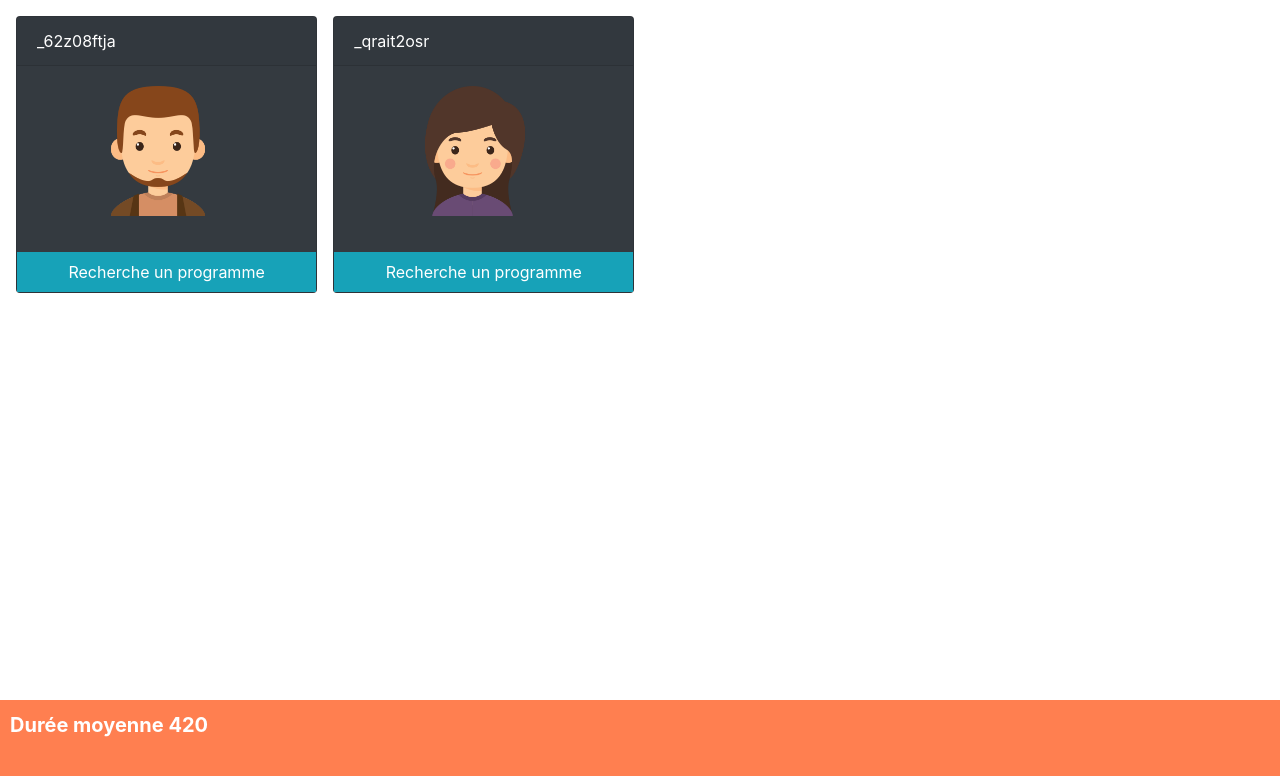
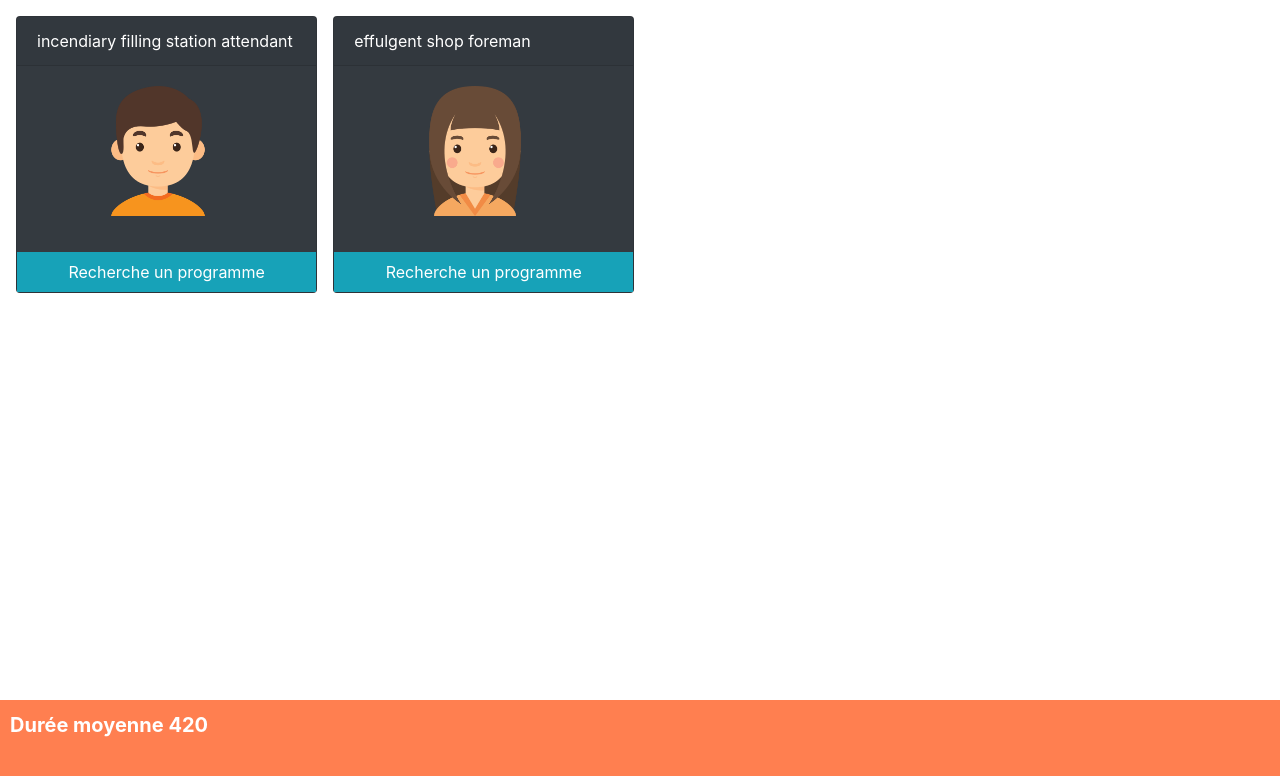
Before and after one commit to morgandruesne/ProjectWeek2019, a React (Create React App) app: page /collabo in a window 1280 px wide. Shown: the top 776 px of the page. Built offline with nearby package versions, Linux system fonts and the light colour scheme.

Commit message:
Adding names

```diff
--- a/src/component/collabo.js
+++ b/src/component/collabo.js
@@ -5,9 +5,17 @@ const IDLE_STATUS = "Recherche un programme";
 const AD_STATUS = "Regarde des publicités";
 const WATCH_STATUS = "Regarde du contenu";
 
+const adjectives = ["adamant", "adroit", "amatory", "animistic", "antic", "arcadian", "baleful", "bellicose", "bilious", "boorish", "calamitous", "caustic", "cerulean", "comely", "concomitant", "contumacious", "corpulent", "crapulous", "defamatory", "didactic", "dilatory", "dowdy", "efficacious", "effulgent", "egregious", "endemic", "equanimous", "execrable", "fastidious", "feckless", "fecund", "friable", "fulsome", "garrulous", "guileless", "gustatory", "heuristic", "histrionic", "hubristic", "incendiary", "insidious", "insolent", "intransigent", "inveterate", "invidious", "irksome", "jejune", "jocular", "judicious", "lachrymose", "limpid", "loquacious", "luminous", "mannered", "mendacious", "meretricious", "minatory", "mordant", "munificent", "nefarious", "noxious", "obtuse", "parsimonious", "pendulous", "pernicious", "pervasive", "petulant", "platitudinous", "precipitate", "propitious", "puckish", "querulous", "quiescent", "rebarbative", "recalcitant", "redolent", "rhadamanthine", "risible", "ruminative", "sagacious", "salubrious", "sartorial", "sclerotic", "serpentine", "spasmodic", "strident", "taciturn", "tenacious", "tremulous", "trenchant", "turbulent", "turgid", "ubiquitous", "uxorious", "verdant", "voluble", "voracious", "wheedling", "withering", "zealous"];
+const nouns = ["ninja", "chair", "pancake", "statue", "unicorn", "rainbows", "laser", "senor", "bunny", "captain", "nibblets", "cupcake", "carrot", "gnomes", "glitter", "potato", "salad", "toejam", "curtains", "beets", "toilet", "exorcism", "stick figures", "mermaid eggs", "sea barnacles", "dragons", "jellybeans", "snakes", "dolls", "bushes", "cookies", "apples", "ice cream", "ukulele", "kazoo", "banjo", "opera singer", "circus", "trampoline", "carousel", "carnival", "locomotive", "hot air balloon", "praying mantis", "animator", "artisan", "artist", "colorist", "inker", "coppersmith", "director", "designer", "flatter", "stylist", "leadman", "limner", "make-up artist", "model", "musician", "penciller", "producer", "scenographer", "set decorator", "silversmith", "teacher", "auto mechanic", "beader", "bobbin boy", "clerk of the chapel", "filling station attendant", "foreman", "maintenance engineering", "mechanic", "miller", "moldmaker", "panel beater", "patternmaker", "plant operator", "plumber", "sawfiler", "shop foreman", "soaper", "stationary engineer", "wheelwright", "woodworkers"];
+
+function randomEl(list) {
+    var i = Math.floor(Math.random() * list.length);
+    return list[i];
+}
+
 class User {
     constructor() {
-        this.id = '_' + Math.random().toString(36).substr(2, 9);
+        this.id = randomEl(adjectives) + ' ' + randomEl(nouns);
         this.timeSpent = 0;
         this.image = "user/" + (Math.floor(Math.random() * 4) + 1) + ".png";
         this.status = IDLE_STATUS;
```
